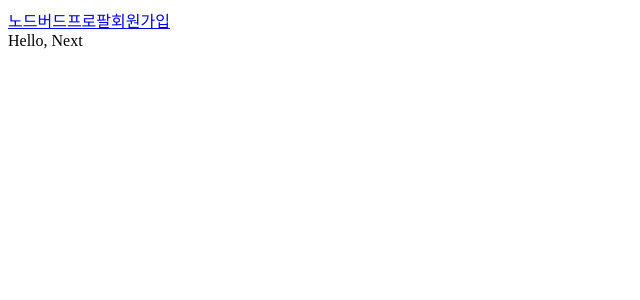
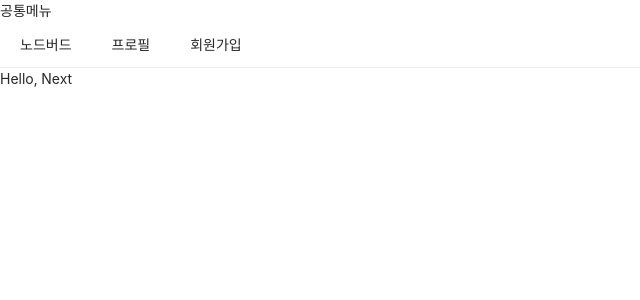
Before and after one commit to KYH9800/NodeBird-with-server, a Next.js app in the folder prepare/front/: page / in a window 1280 px wide. Shown: the top 300 px of the page, without its empty margins (0-640 px from the left). Built offline with nearby package versions, Linux system fonts and the light colour scheme.

Commit message:
start using styled-component, antd

```diff
--- a/prepare/front/components/AppLayout.js
+++ b/prepare/front/components/AppLayout.js
@@ -1,20 +1,39 @@
-import React from "react";
+//! AppLayout.js는 일부분이 공통인 것들
+import React, { useState } from "react";
 import PropTypes from "prop-types"; //! $npm install prop-types
 import Link from "next/link";
+import { Menu } from "antd";
+import {} from "@ant-design/icons";
+
 // prepare/front/pages/에서 index.js, profile.js, signup.js에 공통으로 사용할 layout
 const AppLayout = ({ children }) => {
+  const [current, setCurrent] = useState(false);
+
+  const handleClick = (e) => {
+    console.log("click ", e);
+    setCurrent(e.key);
+  };
+
   return (
     <div>
       <div>
+        <Menu onClick={handleClick} selectedKeys={[current]} mode="horizontal">
+          <Menu.Item>
             <Link href="/">
               <a>노드버드</a>
             </Link>
+          </Menu.Item>
+          <Menu.Item>
             <Link href="/profile">
-          <a>프로팔</a>
+              <a>프로필</a>
             </Link>
+          </Menu.Item>
+          <Menu.Item>
             <Link href="/signup">
               <a>회원가입</a>
             </Link>
+          </Menu.Item>
+        </Menu>
       </div>
       {children}
     </div>
@@ -36,3 +55,7 @@ export default AppLayout;
 // $npm install --save-dev eslint
 // $npm install --save-dev eslint-plugin-import
 // $npm install --save-dev eslint-plugin-react-hooks
+
+// 3. antd && styled-components
+// $npm install antd styled-components @ant-design/icons
+// antd 사용 시 @ant-design/icons도 같이 해준다
--- a/prepare/front/package.json
+++ b/prepare/front/package.json
@@ -9,10 +9,13 @@
   "license": "ISC",
   "description": "",
   "dependencies": {
+    "@ant-design/icons": "^4.7.0",
+    "antd": "^4.16.13",
     "next": "^11.1.2",
     "prop-types": "^15.7.2",
     "react": "^17.0.2",
-    "react-dom": "^17.0.2"
+    "react-dom": "^17.0.2",
+    "styled-components": "^5.3.1"
   },
   "devDependencies": {
     "eslint": "^7.32.0",
--- /dev/null
+++ b/prepare/front/pages/_app.js
@@ -0,0 +1,20 @@
+//! _app.js는 pages들의 공통 부분입니다
+import React from "react";
+import PropTypes from "prop-types";
+import "antd/dist/antd.css"; // or 'antd/dist/antd.less'
+// { Component } 는 index.js, profile.js, signup.js의 공통의 return component를 받아온다
+const NodeBird = ({ Component }) => {
+  return (
+    <>
+      <div>공통메뉴</div>
+      <Component />
+    </>
+  );
+}; // index.js 의 부모 component
+
+// 안전성을 위해 점검 해주는 것이 좋다
+NodeBird.PropTypes = {
+  Component: PropTypes.elementType.isRequired,
+};
+
+export default NodeBird;
--- a/prepare/front/pages/profile.js
+++ b/prepare/front/pages/profile.js
@@ -1,12 +1,11 @@
 import React from "react"; // next는 이 구문이 필요없다(써도 상관은 없다)
-import Head from "next/head";
+// import Head from "next/head";
 import AppLayout from "../components/AppLayout";
 
 const Profile = () => {
   // todo
   return (
     <AppLayout>
-      <Head>NodeBird</Head>
       <div>내 프로필</div>
     </AppLayout>
   );
```
Also changed, not shown: 1 other file (tests, documents, lock files or other folders). Lines whose indentation alone changed are shown as unchanged.
